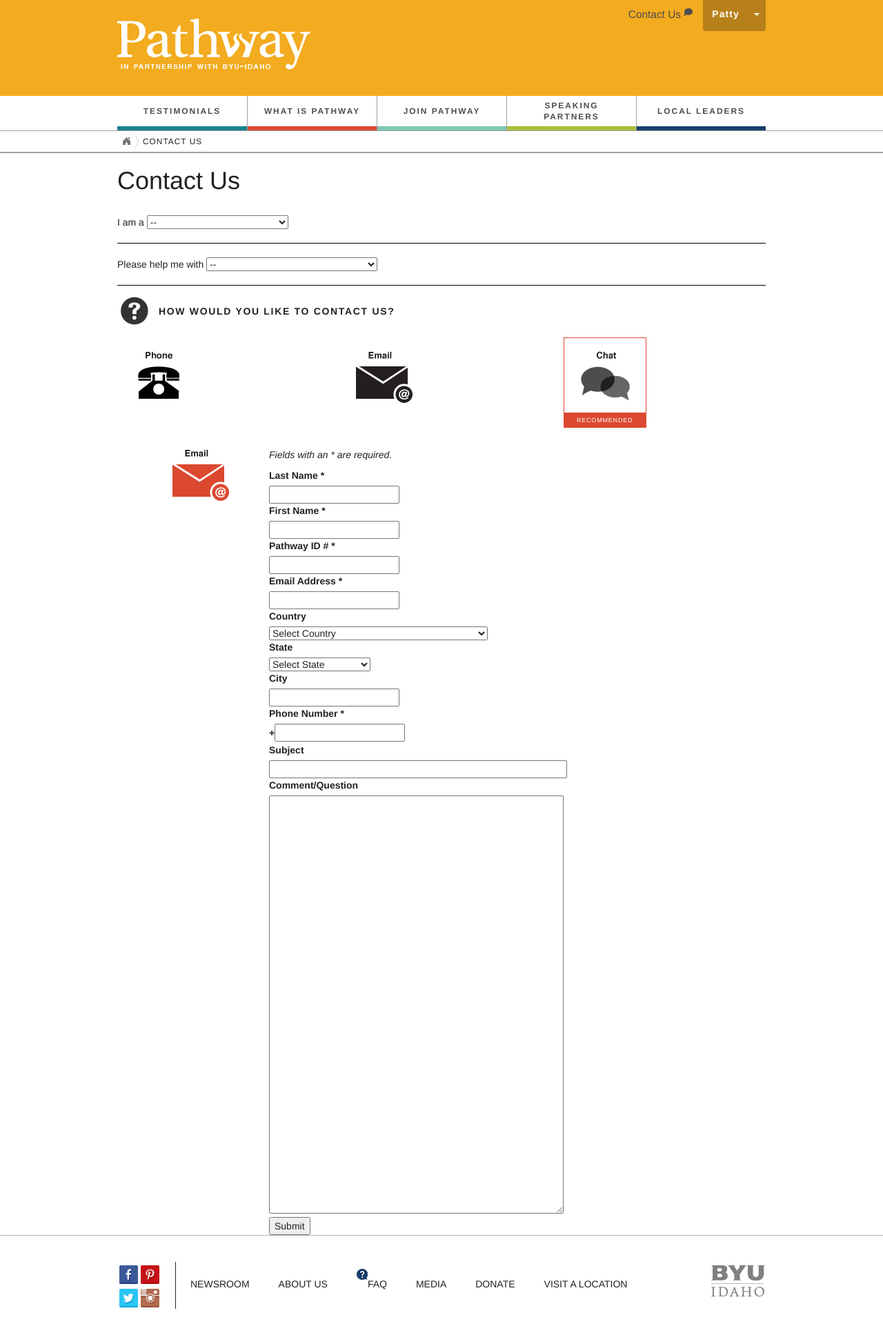
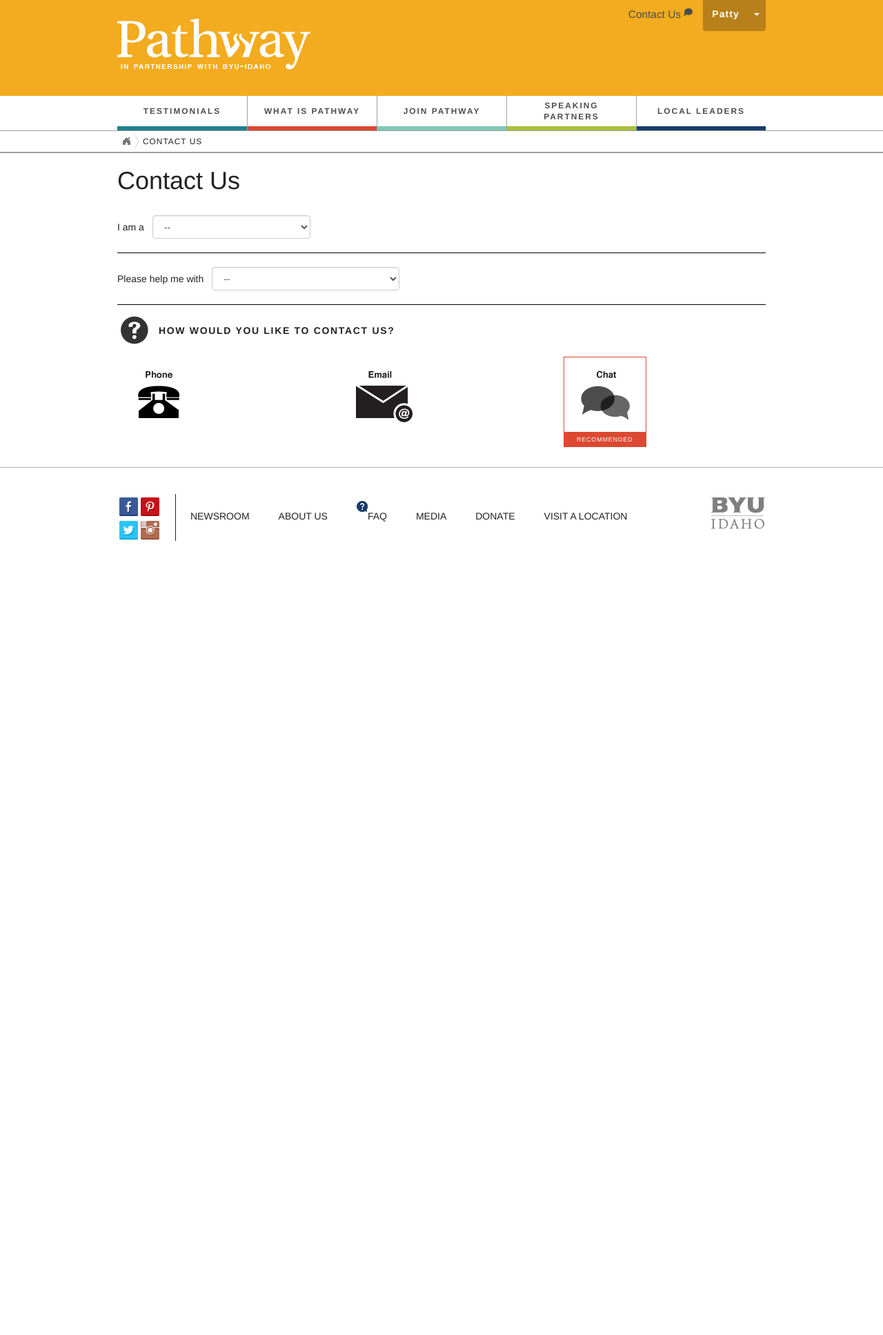
Before and after one commit to gordoman/pathway.lds.org-jekyll, a Jekyll site: the page built from jekyll-source/pages/contact-us/contact-us.html, in a window 1280 px wide. Shown: the whole page at 69% size. Built offline with Jekyll 4.4.1, drawn with Linux system fonts in a browser that asks for light colours; nearby versions of some CDN libraries; after the commit the page ends 900 px from its top, so only the background shows below that.

Commit message:
more style and js work

```diff
--- a/jekyll-source/js/contact_us.js
+++ b/jekyll-source/js/contact_us.js
@@ -3,10 +3,30 @@
 var JSONdata = [];
 
 $("#Phone").click(function(){
-	$("#info-phone").toggleClass("on");
+	$("#info-phone").toggleClass("hidden");
 });
 $("#info-phone .phone-close").click(function(){
-    $("#info-phone").removeClass("on");
+    $("#info-phone").removeClass("hidden");
+});
+
+$("#Email").click(function(){
+	$("#info-email").toggleClass("hidden");
+	$("#contactmethodicons").toggleClass("hidden");
+})
+
+$(".back-btn").click(function(){
+	$("#info-email").addClass("hidden");
+	$("#contactmethodicons").removeClass("hidden");
+});
+
+$("#countryselect").change(function(){
+	console.log($(this).val());
+
+    if ($(this).val() == "US") {
+    	$("#stateselect").removeClass("hidden");
+    } else {
+    	$("#stateselect").addClass("hidden");
+    };
 });
 
 // "I am a" dropdown case
--- a/jekyll-source/pages/contact-us/contact-us.html
+++ b/jekyll-source/pages/contact-us/contact-us.html
@@ -14,7 +14,7 @@
 			<div class="pf-section no-icon">
 				<div class="select-section bottom-border">
 					<span>I am a </span>
-					<select id="user-type">
+					<select class="form-control" id="user-type">
 						<option selected="selected" disabled="disabled">--</option>
 						<option data-temp-id="loading" disabled="disabled">Loading...</option>
 					</select>
@@ -22,7 +22,7 @@
 
 				<div id="topic" class="select-section bottom-border">
 					<span>Please help me with </span>
-					<select id="help-type">
+					<select class="form-control" id="help-type">
 						<option data-temp-id="null" selected="selected" disabled="disabled">--</option>
 						<option data-temp-id="chooseaud" disabled="disabled">Please choose an audience above...</option>
 					</select>
@@ -42,7 +42,7 @@
 				</div>
 
 				<div class="row">
-					<div id="icons" class="icons">
+					<div id="contactmethodicons" id="icons" class="icons">
 						<a class="iconic col-sm-4 col-xs-12"><div><div id="Phone" class="icon-btn"></div></div></a>
 						<a class="iconic col-sm-4 col-xs-12"><div><div id="Email" class="icon-btn"></div></div></a>
 						<a class="iconic col-sm-4 col-xs-12"><div><div id="Chat" class="icon-btn"></div></div></a>
@@ -57,20 +57,20 @@
 							<span class="bold">Monday-Friday, <br/>7 a.m.-7 p.m. (Mountain Time) </span><br/><span class="italic small">Closed Tuesdays & Thursdays from 2-3 p.m. </span>
 						</div>
 					</div>
-					<div id="info-email" class="info-email col-xs-12 ">
-						<div class="icon"> <img src="{{site.baseurl}}img/contact-us/Email_hover.png"> </div>
-						<form method="post">
+					<div id="info-email" class="info-email col-xs-12 hidden">
+						<div class="icon col-sm-2 col-md-offset-1"> <img src="{{site.baseurl}}img/contact-us/Email_hover.png"><a class="btn btn-default back-btn" href="#">&lt;&lt; Back</a></div>
+						<form class="col-md-6 col-sm-10 contact-email-form" method="post">
 							<p><em class="gray">Fields with an * are required.</em></p>
 							<label>Last Name *</label><br/>
-							<input type="text" name="lastname" required /><br/>
+							<input class="form-control" type="text" name="lastname" required /><br/>
 							<label>First Name *</label><br/>
-							<input type="text" name="firstname" required /><br/>
+							<input class="form-control" type="text" name="firstname" required /><br/>
 							<label>Pathway ID # *</label><br/>
-							<input type="text" name="pathwayid" required /><br/>
+							<input class="form-control" type="text" name="pathwayid" required /><br/>
 							<label>Email Address *</label><br/>
-							<input type="text" name="emailaddress" required /><br/>
+							<input class="form-control" type="text" name="emailaddress" required /><br/>
 							<label>Country</label><br/>
-							<select name="country">
+							<select class="form-control" id="countryselect" name="country">
 								<option value="none" selected>Select Country</option>
 								<option value="AF">Afghanistan</option>
 								<option value="AX">Åland Islands</option>
@@ -322,8 +322,9 @@
 								<option value="ZM">Zambia</option>
 								<option value="ZW">Zimbabwe</option>
 							</select><br/>
+							<div id="stateselect" class="hidden">
 								<label>State</label><br/>
-							<select name="state" value="Select State">
+								<select class="form-control" name="state" value="Select State">
 									<option value="none" selected>Select State</option>
 									<option value="AL">Alabama</option>
 									<option value="AK">Alaska</option>
@@ -376,16 +377,17 @@
 									<option value="WV">West Virginia</option>
 									<option value="WI">Wisconsin</option>
 									<option value="WY">Wyoming</option>
-							</select><br/>
+								</select>
+							</div>
 							<label>City</label><br/>
-							<input type="text" name="city" /><br/>
+							<input class="form-control" type="text" name="city" /><br/>
 							<label>Phone Number *</label><br/>
-							<label>+ </label><input type="text" name="phonenumber" required /><br/>
+							<label>+ </label><input class="form-control" type="tel" name="phonenumber" required /><br/>
 							<label>Subject</label><br/>
-							<input type="text" name="subject" size="50" /><br/>
+							<input class="form-control" type="text" name="subject" size="50" /><br/>
 							<label>Comment/Question</label><br/>
-							<textarea name="comment" rows="30" cols="50"></textarea><br/>
-							<input type="submit" />
+							<textarea class="form-control" name="comment" rows="15" cols="50"></textarea><br/>
+							<input class="btn btn-default" type="submit" />
 						</form>
 					</div>
 				</div>
--- a/jekyll-source/styles/contact_us.scss
+++ b/jekyll-source/styles/contact_us.scss
@@ -20,14 +20,17 @@
 
 	.icon {
 		display: block;
-		position: absolute;
-		left: 95px;
-		top: 0;
 	}
-	form {
-		padding-left: 220px;
+	.contact-email-form {
+		//form styles
 	}
 
+}
+
+#user-type, #help-type {
+	display: inline-block;
+	width: initial;
+	margin-left: 8px;
 }
 
 .phone-close {
@@ -210,7 +213,7 @@
 		font-weight: bold;
 		text-transform: uppercase;
 		letter-spacing: 0.12em;
-		margin: 30px 0 30px 60px;
+		margin: 30px 10px 30px 60px;
 	}
 
 	.more-help-icon {
```
Lines whose indentation alone changed are shown as unchanged.
